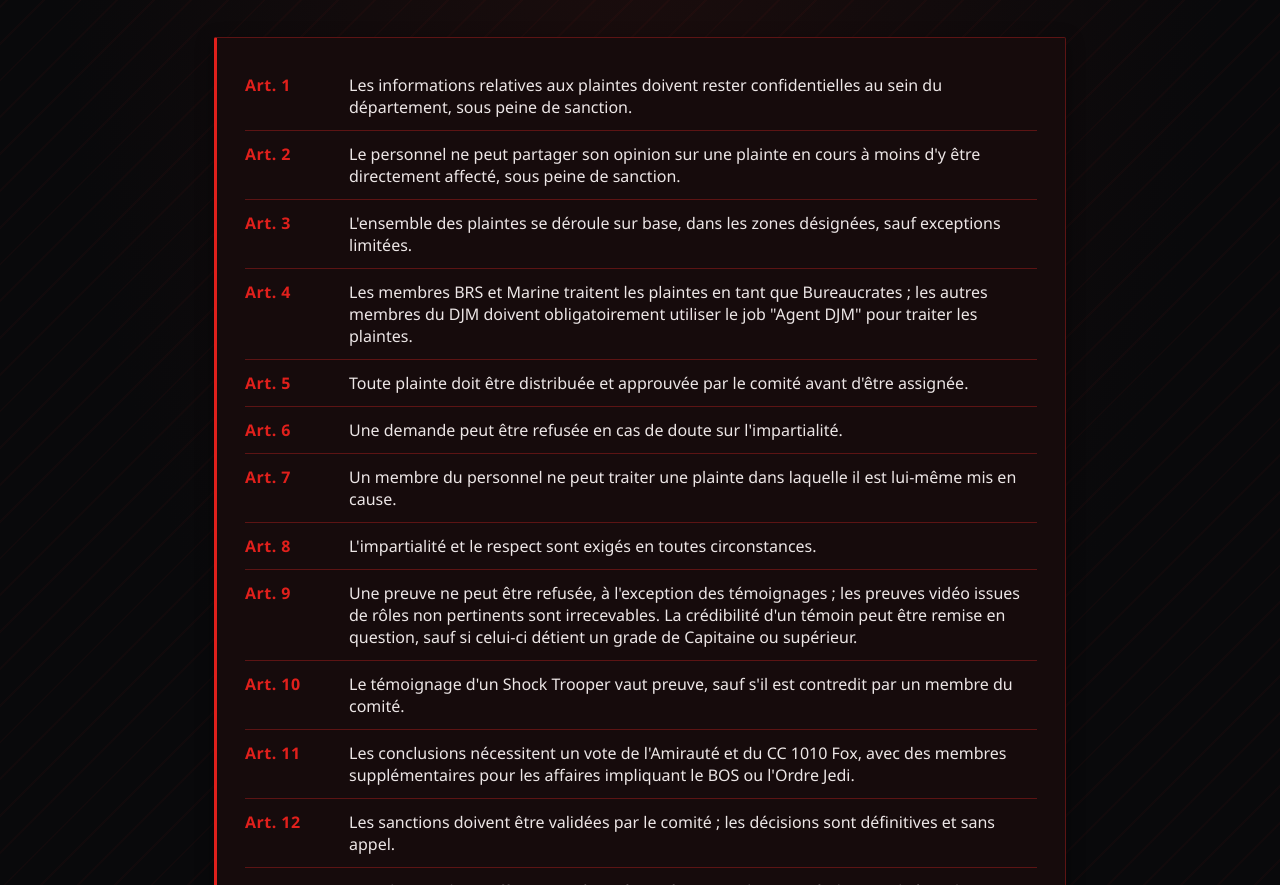
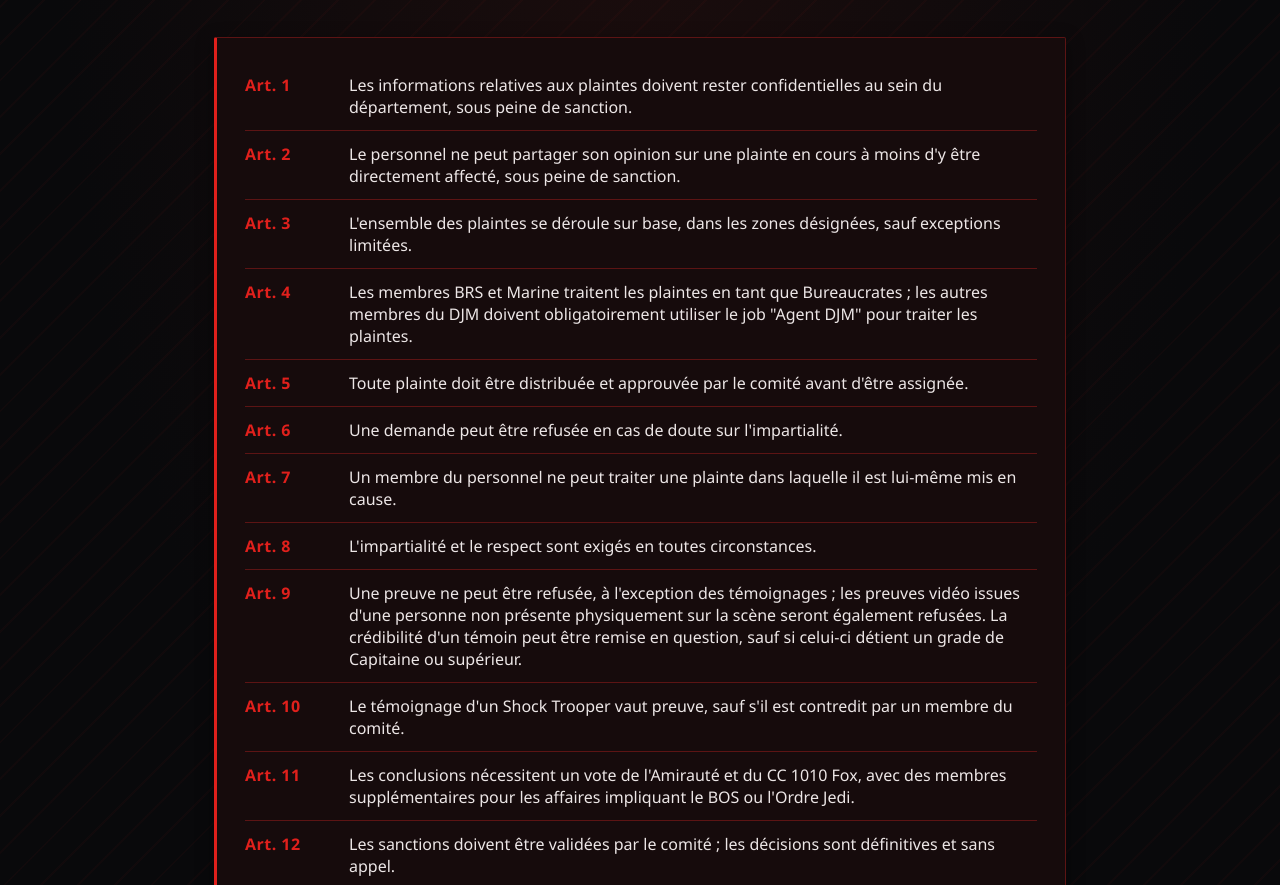
Before and after one commit to bloomycoco/djm-site, a plain HTML site: page reglement.html in a window 1280 px wide. Shown: the part 215-1100 px from the top of the page. Drawn offline with Linux system fonts and the light colour scheme.

Commit message:
Update reglement.html

```diff
--- a/reglement.html
+++ b/reglement.html
@@ -55,7 +55,7 @@
 		</div>
 		<div class="rule">
 			<div class="num">Art. 9</div>
-			<div>Une preuve ne peut être refusée, à l'exception des témoignages ; les preuves vidéo issues de rôles non pertinents sont irrecevables. La crédibilité d'un témoin peut être remise en question, sauf si celui-ci détient un grade de Capitaine ou supérieur.</div>
+			<div>Une preuve ne peut être refusée, à l'exception des témoignages ; les preuves vidéo issues d'une personne non présente physiquement sur la scène seront également refusées. La crédibilité d'un témoin peut être remise en question, sauf si celui-ci détient un grade de Capitaine ou supérieur.</div>
 		</div>
 		<div class="rule">
 			<div class="num">Art. 10</div>
```
